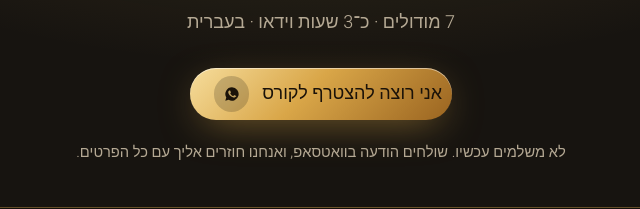
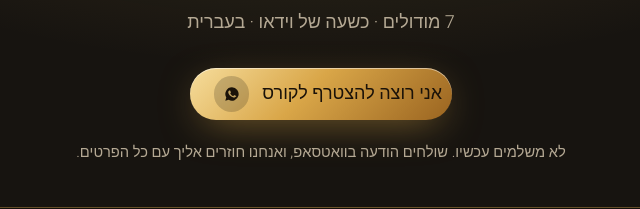
Before and after one commit to CodeNoLimits/tzipora-5e54b6e5, a plain HTML site: page index.html in a window 1280 px wide. Shown: the part 5526-5735 px from the top of the page, 319-959 px from the left. Drawn offline with Linux system fonts and the light colour scheme; a web font is replaced by a local one.

Commit message:
fix: durée réelle du cours (environ une heure, mesurée 56,7 min) au lieu de « environ 3 heures »
Co-Authored-By: Claude Fable 5.2 <noreply@anthropic.com>

```diff
--- a/index.html
+++ b/index.html
@@ -279,7 +279,7 @@ opacity:0;transform:translateY(20px);transition:all .5s var(--ease);pointer-even
   <div class="offer rv">
    <p class="kick" style="justify-content:center">הקורס המלא</p>
    <p class="price gold">1,000 ₪</p>
-   <p class="sub">7 מודולים · כ־3 שעות וידאו · בעברית</p>
+   <p class="sub">7 מודולים · כשעה של וידאו · בעברית</p>
    <a class="btn g" id="cta" href="https://wa.me/972584921492?text=%D7%A9%D7%9C%D7%95%D7%9D%2C%20%D7%9B%D7%90%D7%9F%20%D7%A8%D7%95%D7%A0%D7%9F%20%D7%9E%D7%A9%D7%99%D7%A4%D7%95%D7%93%D7%99%20%D7%A6%D7%99%D7%A4%D7%95%D7%A8%D7%94.%20%D7%90%D7%A0%D7%99%20%D7%A8%D7%95%D7%A6%D7%94%20%D7%9C%D7%94%D7%A6%D7%98%D7%A8%D7%A3%20%D7%9C%D7%A7%D7%95%D7%A8%D7%A1." target="_blank" rel="noopener">אני רוצה להצטרף לקורס<span class="ar"><svg viewBox="0 0 24 24" fill="currentColor"><path d="M12 2a10 10 0 0 0-8.6 15.1L2 22l5-1.3A10 10 0 1 0 12 2Zm5.3 14.1c-.2.6-1.3 1.2-1.8 1.2-.5.1-1 .1-3.3-.8-2.8-1.1-4.6-4-4.7-4.2-.1-.2-1.1-1.5-1.1-2.9s.7-2.1 1-2.4c.3-.3.6-.3.8-.3h.6c.2 0 .4 0 .6.5l.9 2.1c.1.2.1.4 0 .5l-.4.6-.4.4c-.1.2-.3.3-.1.6.2.3.8 1.3 1.7 2.1 1.2 1 2.1 1.3 2.4 1.5.3.1.5.1.6-.1l.9-1.1c.2-.3.4-.2.7-.1l2 1c.3.1.5.2.5.3.1.2.1.7-.1 1.1Z"/></svg></span></a>
    <p class="fine">לא משלמים עכשיו. שולחים הודעה בוואטסאפ, ואנחנו חוזרים אליך עם כל הפרטים.</p>
   </div>
```
